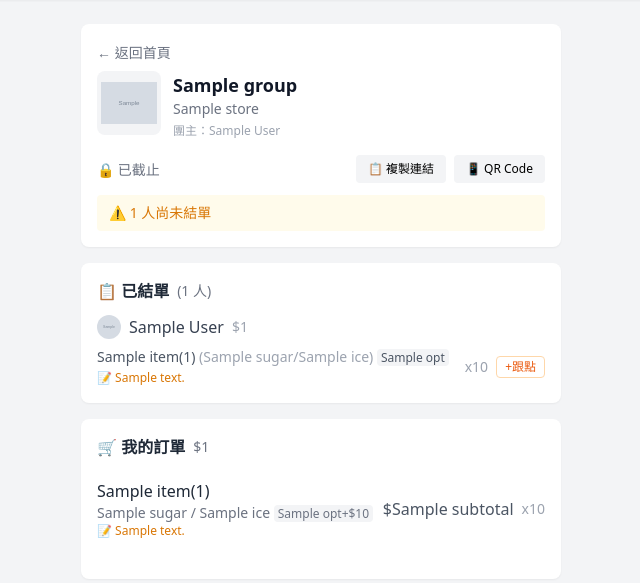
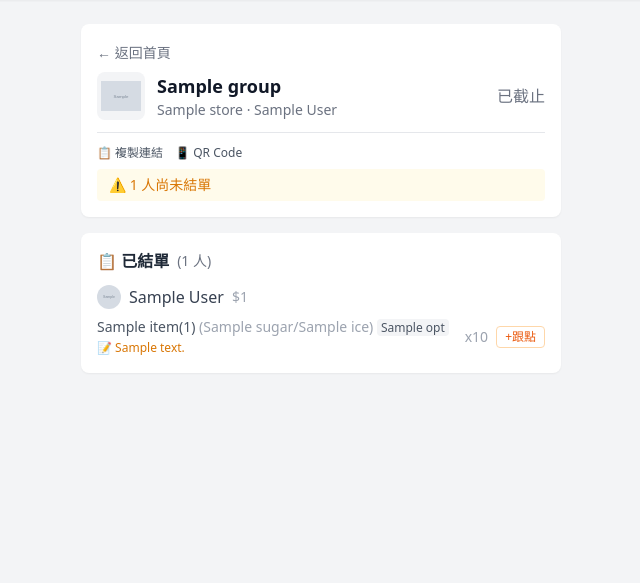
Before and after one commit to Sela1227/Online-Drink, a FastAPI app: template app/templates/group.html in a window 1280 px wide. Shown: the part 56-639 px from the top of the page, without its empty margins (319-959 px from the left). Run offline with FastAPI, Linux system fonts and the light colour scheme; the template is opened without the code that fills it: most values are stand-ins (such as "Sample title", 1, 10 or a date in 2020); grey boxes marked "Sample" are stand-in pictures; some libraries are stand-ins or nearby versions.

Commit message:
優化開團介面

```diff
--- a/app/templates/group.html
+++ b/app/templates/group.html
@@ -6,82 +6,59 @@
 <div class="space-y-4" x-data="orderPage()">
     <!-- Header -->
     <div class="bg-white rounded-lg shadow-sm p-4">
-        <!-- 返回按鈕 -->
-        <a href="/home" class="text-sm text-gray-500 hover:text-gray-700 mb-2 inline-block">← 返回首頁</a>
+        <a href="/home" class="text-sm text-gray-500 hover:text-gray-700">← 返回首頁</a>
 
-        <div class="flex gap-3">
-            <!-- Logo -->
-            <div class="w-16 h-16 bg-gray-100 rounded-lg flex items-center justify-center flex-shrink-0">
+        <!-- 簡潔的團單資訊 -->
+        <div class="flex items-center gap-3 mt-2">
+            <div class="w-12 h-12 bg-gray-100 rounded-lg flex items-center justify-center flex-shrink-0">
                 {% if store.logo_url %}
-                <img src="{{ store.logo_url }}" alt="{{ store.name }}" class="w-14 h-14 object-contain">
+                <img src="{{ store.logo_url }}" alt="{{ store.name }}" class="w-10 h-10 object-contain">
                 {% else %}
-                <span class="text-3xl">
-                    {% if group.category.value == 'drink' %}🧋{% else %}🍱{% endif %}
-                </span>
+                <span class="text-2xl">{% if group.category.value == 'drink' %}🧋{% else %}🍱{% endif %}</span>
                 {% endif %}
             </div>
-
-            <!-- 資訊 -->
-            <div class="flex-1">
-                <h1 class="font-bold text-lg text-gray-900">{{ group.name }}</h1>
-                <div class="text-sm text-gray-500">{{ store.name }}</div>
-                <div class="text-xs text-gray-400 mt-1">團主：{{ group.owner.display_name }}</div>
+            <div class="flex-1 min-w-0">
+                <h1 class="font-bold text-lg text-gray-900 truncate">{{ group.name }}</h1>
+                <div class="text-sm text-gray-500">{{ store.name }} · {{ group.owner.display_name }}</div>
+            </div>
+            <div class="text-right">
+                {% if is_open %}
+                <div class="text-orange-600 font-medium"
+                     x-data="countdown('{{ group.deadline.isoformat() }}')"
+                     x-text="display"></div>
+                {% else %}
+                <div class="text-gray-500">已截止</div>
+                {% endif %}
             </div>
         </div>
 
-        <!-- 狀態與操作 -->
-        <div class="mt-4 flex items-center justify-between">
-            <div>
+        <!-- 操作按鈕 -->
+        <div class="flex items-center justify-between mt-3 pt-3 border-t">
+            <div class="flex gap-3">
+                <button @click="copyLink()" class="text-xs text-gray-600 hover:text-gray-800">📋 複製連結</button>
+                <button @click="showQR = true" class="text-xs text-gray-600 hover:text-gray-800">📱 QR Code</button>
+            </div>
+            {% if is_owner or is_admin %}
+            <div class="flex gap-3">
                 {% if is_open %}
-                <span class="text-sm text-orange-600 font-medium"
-                      x-data="countdown('{{ group.deadline.isoformat() }}')"
-                      x-text="'⏰ ' + display">
-                </span>
-                {% else %}
-                <span class="text-sm text-gray-500">🔒 已截止</span>
+                <form action="/groups/{{ group.id }}/close" method="post" class="inline"
+                      onsubmit="return confirm('確定要提前截止嗎？')">
+                    <button type="submit" class="text-xs text-orange-600">🛑 截止</button>
+                </form>
                 {% endif %}
+                <a href="/groups/{{ group.id }}/export/order" class="text-xs text-gray-600">📝 點餐</a>
+                <a href="/groups/{{ group.id }}/export/payment" class="text-xs text-gray-600">💰 收款</a>
+                <form action="/groups/{{ group.id }}/delete" method="post" class="inline"
+                      onsubmit="return confirm('確定要刪除這個團嗎？')">
+                    <button type="submit" class="text-xs text-red-500">🗑️ 刪除</button>
+                </form>
             </div>
-
-            <div class="flex gap-2">
-                <button @click="copyLink()" class="text-xs bg-gray-100 hover:bg-gray-200 px-3 py-1.5 rounded transition">
-                    📋 複製連結
-                </button>
-                <button @click="showQR = true" class="text-xs bg-gray-100 hover:bg-gray-200 px-3 py-1.5 rounded transition">
-                    📱 QR Code
-                </button>
-            </div>
+            {% endif %}
         </div>
 
-        <!-- 催單提醒 -->
         {% if pending_count > 0 %}
-        <div class="mt-3 text-sm text-amber-600 bg-amber-50 px-3 py-2 rounded">
+        <div class="mt-2 text-sm text-amber-600 bg-amber-50 px-3 py-1.5 rounded">
             ⚠️ {{ pending_count }} 人尚未結單
-        </div>
-        {% endif %}
-
-        <!-- 團主操作 -->
-        {% if is_owner or is_admin %}
-        <div class="mt-3 pt-3 border-t flex flex-wrap gap-2">
-            {% if is_open %}
-            <form action="/groups/{{ group.id }}/close" method="post" class="inline"
-                  onsubmit="return confirm('確定要提前截止嗎？')">
-                <button type="submit" class="text-xs text-orange-600 hover:text-orange-700">
-                    🛑 提前截止
-                </button>
-            </form>
-            {% endif %}
-            <a href="/groups/{{ group.id }}/export/order" class="text-xs text-gray-600 hover:text-gray-700">
-                📝 點餐文字
-            </a>
-            <a href="/groups/{{ group.id }}/export/payment" class="text-xs text-gray-600 hover:text-gray-700">
-                💰 收款文字
-            </a>
-            <form action="/groups/{{ group.id }}/delete" method="post" class="inline"
-                  onsubmit="return confirm('確定要刪除這個團嗎？此操作無法復原！')">
-                <button type="submit" class="text-xs text-red-500 hover:text-red-700">
-                    🗑️ 刪除團單
-                </button>
-            </form>
         </div>
         {% endif %}
     </div>
@@ -91,17 +68,18 @@
         {% include "partials/order_wall.html" %}
     </div>
 
-    <!-- 我的訂單 -->
+    <!-- 我的訂單（已結單時顯示） -->
+    {% if my_order and my_order.status.value == 'submitted' %}
     <div id="my-order" hx-get="/groups/{{ group.id }}/orders/mine" hx-trigger="load, orderUpdated from:body">
         {% include "partials/my_order.html" %}
     </div>
+    {% endif %}
 
     <!-- 菜單 -->
     {% if is_open %}
-    <div class="bg-white rounded-lg shadow-sm p-4">
+    <div class="bg-white rounded-lg shadow-sm p-4 pb-24">
         <h2 class="font-semibold text-gray-800 mb-3">菜單</h2>
 
-        <!-- 分類品項 -->
         {% for category in menu.categories %}
         <div class="mb-4">
             <h3 class="text-sm font-medium text-gray-600 mb-2">{{ category.name }}</h3>
@@ -113,7 +91,6 @@
         </div>
         {% endfor %}
 
-        <!-- 無分類品項 -->
         {% set uncategorized = menu.items | selectattr('category_id', 'none') | list %}
         {% if uncategorized %}
         <div class="space-y-2">
@@ -122,6 +99,52 @@
             {% endfor %}
         </div>
         {% endif %}
+    </div>
+
+    <!-- 懸浮購物車按鈕 -->
+    <button @click="showCart = true"
+            class="fixed bottom-4 right-4 z-40 bg-orange-500 hover:bg-orange-600 text-white rounded-full w-14 h-14 shadow-lg flex items-center justify-center">
+        <span class="text-xl">🛒</span>
+        <span x-show="cartCount > 0"
+              class="absolute -top-1 -right-1 bg-red-500 text-white text-xs rounded-full w-5 h-5 flex items-center justify-center"
+              x-text="cartCount"></span>
+    </button>
+
+    <!-- 購物車側欄 -->
+    <div x-show="showCart" x-cloak class="fixed inset-0 z-50">
+        <div class="absolute inset-0 bg-black/30" @click="showCart = false"></div>
+        <div class="absolute right-0 top-0 bottom-0 w-80 max-w-full bg-white shadow-xl flex flex-col"
+             x-transition:enter="transition ease-out duration-200"
+             x-transition:enter-start="translate-x-full"
+             x-transition:enter-end="translate-x-0"
+             x-transition:leave="transition ease-in duration-200"
+             x-transition:leave-start="translate-x-0"
+             x-transition:leave-end="translate-x-full">
+
+            <!-- 購物車標題 -->
+            <div class="p-4 border-b flex items-center justify-between bg-orange-500 text-white">
+                <h3 class="font-semibold text-lg">🛒 我的購物車</h3>
+                <button @click="showCart = false" class="text-white/80 hover:text-white text-2xl">&times;</button>
+            </div>
+
+            <!-- 購物車內容 -->
+            <div class="flex-1 overflow-y-auto" id="cart-content"
+                 hx-get="/groups/{{ group.id }}/orders/mine"
+                 hx-trigger="load, orderUpdated from:body"
+                 hx-swap="innerHTML">
+                {% include "partials/my_order.html" %}
+            </div>
+
+            <!-- 購物車底部 -->
+            <div class="p-4 border-t bg-gray-50">
+                <div class="flex gap-2">
+                    <button @click="showCart = false"
+                            class="flex-1 py-2.5 rounded-lg border hover:bg-gray-100 font-medium">
+                        繼續點餐
+                    </button>
+                </div>
+            </div>
+        </div>
     </div>
     {% endif %}
 
@@ -142,17 +165,17 @@
     <div x-show="showAddItem" x-cloak
          class="fixed inset-0 bg-black/50 flex items-end sm:items-center justify-center z-50"
          @click.self="showAddItem = false">
-        <div class="bg-white rounded-t-2xl sm:rounded-lg p-6 w-full max-w-lg">
+        <div class="bg-white rounded-t-2xl sm:rounded-lg p-6 w-full max-w-lg max-h-[85vh] overflow-y-auto">
             <h3 class="font-semibold text-lg mb-4" x-text="selectedItem?.name"></h3>
 
             <form hx-post="/groups/{{ group.id }}/orders/items"
-                  hx-target="#my-order"
+                  hx-target="#cart-content"
                   hx-swap="innerHTML"
-                  @htmx:after-request="showAddItem = false; $dispatch('orderUpdated')">
+                  @htmx:after-request="showAddItem = false; updateCartCount(); $dispatch('orderUpdated')">
 
                 <input type="hidden" name="menu_item_id" :value="selectedItem?.id">
 
-                <!-- 尺寸選擇 (有 L 價格時顯示) -->
+                <!-- 尺寸選擇 -->
                 <div x-show="selectedItem?.price_l" class="mb-4">
                     <label class="block text-sm font-medium text-gray-700 mb-2">尺寸</label>
                     <div class="flex gap-2">
@@ -171,7 +194,7 @@
                     </div>
                 </div>
 
-                <!-- 甜度 (飲料團) -->
+                <!-- 甜度 -->
                 {% if group.category.value == 'drink' %}
                 <div class="mb-4">
                     <label class="block text-sm font-medium text-gray-700 mb-2">甜度</label>
@@ -215,13 +238,13 @@
                 </div>
                 {% endif %}
 
-                <!-- 品項選項 (訂餐) -->
+                <!-- 加購選項 -->
                 <div x-show="selectedItem?.options?.length > 0" class="mb-4">
                     <label class="block text-sm font-medium text-gray-700 mb-2">加購選項</label>
                     <div class="space-y-2" x-html="renderOptions()"></div>
                 </div>
 
-                <!-- 杯數 -->
+                <!-- 數量 -->
                 <div class="mb-4">
                     <label class="block text-sm font-medium text-gray-700 mb-2">數量</label>
                     <div class="flex items-center gap-3">
@@ -237,7 +260,7 @@
                 <!-- 備註 -->
                 <div class="mb-4">
                     <label class="block text-sm font-medium text-gray-700 mb-2">備註</label>
-                    <input type="text" name="note" placeholder="例：少冰、去冰..."
+                    <input type="text" name="note" placeholder="特殊需求..."
                            class="w-full border rounded px-3 py-2">
                 </div>
 
@@ -262,15 +285,23 @@
     return {
         showQR: false,
         showAddItem: false,
+        showCart: false,
         selectedItem: null,
         selectedSize: 'M',
         quantity: 1,
+        cartCount: {{ my_order.items|length if my_order else 0 }},
 
         openAddItem(item) {
             this.selectedItem = item;
             this.selectedSize = 'M';
             this.quantity = 1;
             this.showAddItem = true;
+        },
+
+        updateCartCount() {
+            // 從 DOM 計算數量
+            const items = document.querySelectorAll('#cart-content [data-item-id]');
+            this.cartCount = items.length;
         },
 
         copyLink() {
@@ -310,15 +341,27 @@
 
             const hours = Math.floor(diff / (1000 * 60 * 60));
             const minutes = Math.floor((diff % (1000 * 60 * 60)) / (1000 * 60));
-            const seconds = Math.floor((diff % (1000 * 60)) / 1000);
 
             if (hours > 0) {
-                this.display = `${hours}h ${minutes}m`;
+                this.display = `⏰ ${hours}h ${minutes}m`;
             } else {
-                this.display = `${minutes}m ${seconds}s`;
+                const seconds = Math.floor((diff % (1000 * 60)) / 1000);
+                this.display = `⏰ ${minutes}m ${seconds}s`;
             }
         }
     }
 }
+
+// 監聽訂單更新事件
+document.body.addEventListener('orderUpdated', function() {
+    // 更新購物車數量
+    setTimeout(() => {
+        const items = document.querySelectorAll('#cart-content [data-item-id]');
+        const countEl = document.querySelector('[x-text="cartCount"]');
+        if (countEl) {
+            countEl.textContent = items.length;
+        }
+    }, 100);
+});
 </script>
 {% endblock %}
--- a/app/templates/partials/my_order.html
+++ b/app/templates/partials/my_order.html
@@ -2,7 +2,7 @@
     <h2 class="font-semibold text-gray-800 mb-3 flex items-center gap-2">
         🛒 我的訂單
         {% if order and order.items %}
-        <span class="text-sm font-normal text-gray-500">${{ order.total_amount }}</span>
+        <span class="text-sm font-normal text-orange-600 font-medium">${{ order.total_amount }}</span>
         {% endif %}
 
         <!-- 狀態標籤 -->
@@ -19,15 +19,15 @@
     <!-- 品項列表 -->
     <div class="space-y-2 mb-4">
         {% for item in order.items %}
-        <div class="flex items-center gap-2 py-2 border-b last:border-b-0">
-            <div class="flex-1">
-                <div class="font-medium text-gray-800">{{ item.item_name }}{% if item.size %}({{ item.size }}){% endif %}</div>
+        <div class="flex items-center gap-2 py-2 border-b last:border-b-0" data-item-id="{{ item.id }}">
+            <div class="flex-1 min-w-0">
+                <div class="font-medium text-gray-800 truncate">{{ item.item_name }}{% if item.size %}({{ item.size }}){% endif %}</div>
                 <div class="text-sm text-gray-500">
                     {% if item.sugar or item.ice %}
-                    {{ item.sugar }}{% if item.sugar and item.ice %} / {% endif %}{{ item.ice }}
+                    {{ item.sugar }}{% if item.sugar and item.ice %}/{% endif %}{{ item.ice }}
                     {% endif %}
                     {% for opt in item.selected_options %}
-                    <span class="text-xs bg-gray-100 px-1 rounded">{{ opt.option_name }}{% if opt.price_diff > 0 %}+${{ opt.price_diff }}{% endif %}</span>
+                    <span class="text-xs bg-gray-100 px-1 rounded ml-1">{{ opt.option_name }}</span>
                     {% endfor %}
                 </div>
                 {% if item.note %}
@@ -35,34 +35,35 @@
                 {% endif %}
             </div>
 
-            <div class="text-gray-600">${{ item.subtotal }}</div>
-
             {% if is_open and order.status.value != 'submitted' %}
             <!-- 數量調整 -->
             <div class="flex items-center gap-1">
                 <button hx-put="/orders/items/{{ item.id }}"
                         hx-vals='{"quantity": {{ item.quantity - 1 }}}'
-                        hx-target="#my-order"
+                        hx-target="#cart-content"
                         hx-swap="innerHTML"
                         @htmx:after-request="$dispatch('orderUpdated')"
-                        class="w-7 h-7 rounded bg-gray-100 hover:bg-gray-200 text-sm">−</button>
-                <span class="w-6 text-center">{{ item.quantity }}</span>
+                        class="w-6 h-6 rounded bg-gray-100 hover:bg-gray-200 text-xs">−</button>
+                <span class="w-5 text-center text-sm">{{ item.quantity }}</span>
                 <button hx-put="/orders/items/{{ item.id }}"
                         hx-vals='{"quantity": {{ item.quantity + 1 }}}'
-                        hx-target="#my-order"
+                        hx-target="#cart-content"
                         hx-swap="innerHTML"
                         @htmx:after-request="$dispatch('orderUpdated')"
-                        class="w-7 h-7 rounded bg-gray-100 hover:bg-gray-200 text-sm">+</button>
+                        class="w-6 h-6 rounded bg-gray-100 hover:bg-gray-200 text-xs">+</button>
             </div>
 
+            <div class="text-orange-600 font-medium text-sm w-12 text-right">${{ item.subtotal }}</div>
+
             <button hx-delete="/orders/items/{{ item.id }}"
-                    hx-target="#my-order"
+                    hx-target="#cart-content"
                     hx-swap="innerHTML"
-                    hx-confirm="確定要刪除這個品項嗎？"
+                    hx-confirm="確定要刪除？"
                     @htmx:after-request="$dispatch('orderUpdated')"
-                    class="text-red-500 hover:text-red-600 text-sm">✕</button>
+                    class="text-red-400 hover:text-red-600 text-sm">✕</button>
             {% else %}
-            <span class="text-gray-400 text-sm">x{{ item.quantity }}</span>
+            <span class="text-gray-500 text-sm">x{{ item.quantity }}</span>
+            <div class="text-orange-600 font-medium text-sm">${{ item.subtotal }}</div>
             {% endif %}
         </div>
         {% endfor %}
@@ -74,49 +75,49 @@
         {% if order.status.value == 'draft' or order.status.value == 'editing' %}
         <!-- 未結單/修改中 -->
         <button hx-post="/groups/{{ group.id }}/orders/submit"
-                hx-target="#my-order"
+                hx-target="#cart-content"
                 hx-swap="innerHTML"
                 @htmx:after-request="$dispatch('orderUpdated')"
-                class="flex-1 py-2 rounded-lg bg-orange-500 hover:bg-orange-600 text-white font-medium">
+                class="flex-1 py-2.5 rounded-lg bg-orange-500 hover:bg-orange-600 text-white font-medium">
             ✓ 確定結單
         </button>
         {% if order.status.value == 'editing' %}
         <button hx-post="/groups/{{ group.id }}/orders/cancel"
-                hx-target="#my-order"
+                hx-target="#cart-content"
                 hx-swap="innerHTML"
                 @htmx:after-request="$dispatch('orderUpdated')"
-                class="py-2 px-4 rounded-lg border hover:bg-gray-50">
-            取消修改
+                class="py-2.5 px-4 rounded-lg border hover:bg-gray-50">
+            取消
         </button>
         {% endif %}
         {% else %}
         <!-- 已結單 -->
         <button hx-post="/groups/{{ group.id }}/orders/edit"
-                hx-target="#my-order"
+                hx-target="#cart-content"
                 hx-swap="innerHTML"
                 @htmx:after-request="$dispatch('orderUpdated')"
-                class="flex-1 py-2 rounded-lg border hover:bg-gray-50">
+                class="flex-1 py-2.5 rounded-lg border hover:bg-gray-50">
             ✏️ 修改訂單
         </button>
         {% endif %}
 
         <button hx-delete="/groups/{{ group.id }}/orders"
-                hx-target="#my-order"
+                hx-target="#cart-content"
                 hx-swap="innerHTML"
                 hx-confirm="確定要刪除整張訂單嗎？"
                 @htmx:after-request="$dispatch('orderUpdated')"
-                class="py-2 px-4 rounded-lg text-red-600 border border-red-200 hover:bg-red-50">
-            🗑️ 刪除
+                class="py-2.5 px-3 rounded-lg text-red-500 border border-red-200 hover:bg-red-50">
+            🗑️
         </button>
     </div>
     {% endif %}
 
     {% else %}
     <!-- 空訂單 -->
-    <div class="text-center py-6 text-gray-500">
-        <div class="text-2xl mb-2">📭</div>
-        <p>尚未加入任何品項</p>
-        <p class="text-sm">從下方菜單選擇品項加入</p>
+    <div class="text-center py-8 text-gray-400">
+        <div class="text-3xl mb-2">🛒</div>
+        <p>購物車是空的</p>
+        <p class="text-sm">從菜單選擇品項加入</p>
     </div>
     {% endif %}
 </div>
```
